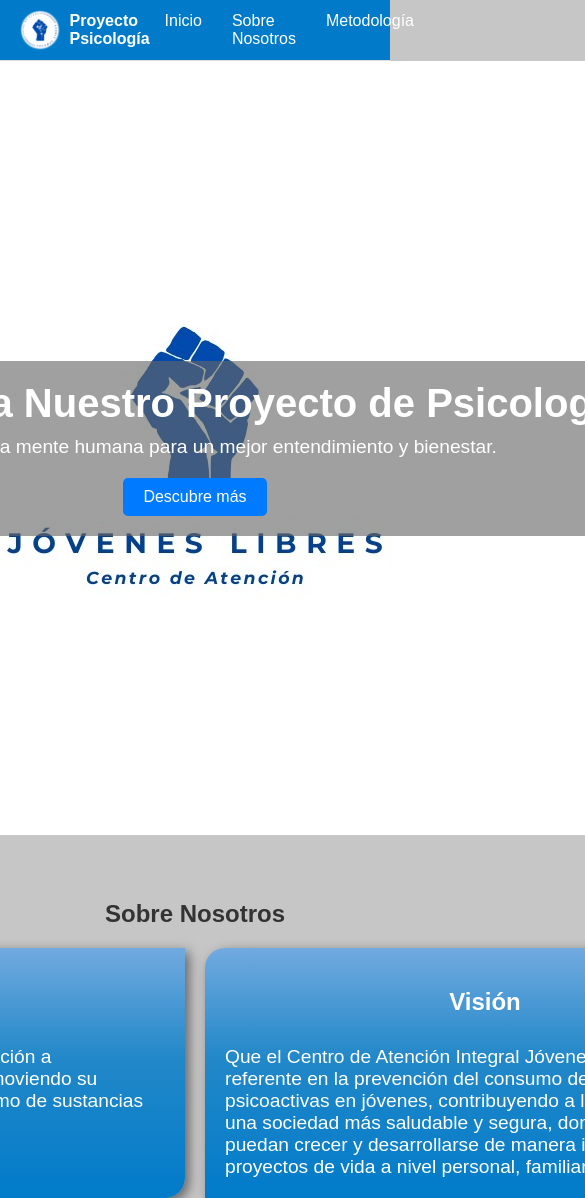
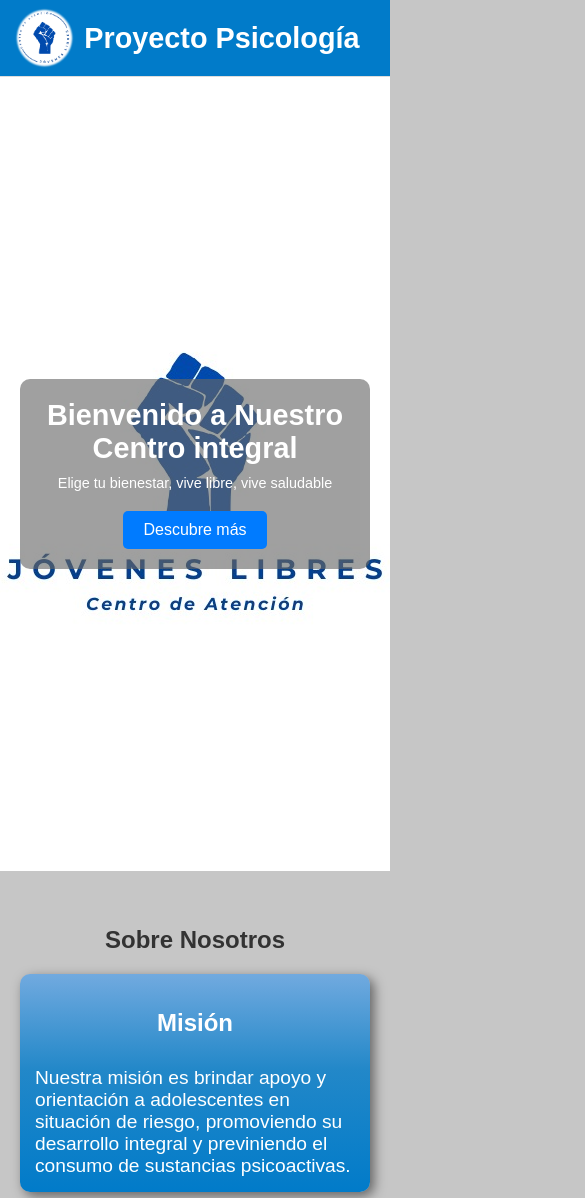
Before and after one commit to RG-uerrero/Proyecto_psicologia, a plain HTML site: page Index.html in a window 390 px wide. Shown: the top 1198 px of the page, 585 px wide, since content can reach past the window. Drawn offline with Linux system fonts and the light colour scheme; a web font is replaced by a local one.

Commit message:
pp__agregando-RD

```diff
--- a/Index.html
+++ b/Index.html
@@ -30,8 +30,8 @@
     <main class="main">
         <section id="inicio" class="hero">
             <div class="hero__content">
-                <h1 class="hero__title">Bienvenido a Nuestro Proyecto de Psicología</h1>
-                <p class="hero__description">Explorando la mente humana para un mejor entendimiento y bienestar.</p>
+                <h1 class="hero__title">Bienvenido a Nuestro Centro integral</h1>
+                <p class="hero__description">Elige tu bienestar, vive libre, vive saludable</p>
                 <a href="#sobre-nosotros" class="button button--primary">Descubre más</a>
             </div>
         </section>
--- a/styles.css
+++ b/styles.css
@@ -5,6 +5,7 @@
   --color_green: #a2d9bc;
   --color_blue: #017bc9;
   --color_gray: #6666669e;
+  --color_light-gray: #b3b3b3;
 }
 
 * {
@@ -21,6 +22,7 @@ body {
 
 a {
   text-decoration: none;
+  transition: color 0.3s ease; /* Transición suave */
 }
 
 .main {
@@ -126,6 +128,7 @@ a {
   padding: 10px 20px;
   border-radius: 5px;
   text-align: center;
+  transition: background-color 0.3s ease;
 }
 
 .button--primary {
@@ -140,7 +143,8 @@ a {
 /* Section (Bloque) */
 .section {
   padding: 50px 30px 40px;
-  width: 1200px;
+  max-width: 1200px;
+  width: 100%;
 }
 
 .section__title {
@@ -176,13 +180,8 @@ a {
   padding: 20px;
   width: 100%;
   height: auto;
-  -webkit-box-shadow: 4px 4px 12px 0px rgba(0, 0, 0, 0.5);
-  -moz-box-shadow: 4px 4px 12px 0px rgba(0, 0, 0, 0.5);
   box-shadow: 4px 4px 12px 0px rgba(0, 0, 0, 0.5);
   border-radius: 20px 0px 20px 0px;
-  -moz-border-radius: 20px 0px 20px 0px;
-  -webkit-border-radius: 20px 0px 20px 0px;
-  border: 3px solid #000000;
 }
 
 .card__title {
@@ -211,9 +210,11 @@ a {
 
 .contact {
   display: grid;
-  grid-template-columns: auto auto;
-  width: 1200px;
+  grid-template-columns: repeat(auto-fit, minmax(300px, 1fr)); /* Diseño responsivo */
+  max-width: 1200px;
+  width: 100%;
   height: 150px;
+  gap: 20px;
 }
 
 .contact__tittle{
@@ -237,3 +238,93 @@ a {
   align-items: center;
   height: 50px;
 }
+
+/* Responsive para pantallas medianas (tablets) */
+
+@media (max-width: 992px) {
+  .header__container, .section, .contact {
+    max-width: 100%;
+    padding: 0 15px;
+  }
+
+  .header__nav-link {
+    margin: 0 10px;
+  }
+
+  .section {
+    padding: 50px 30px 40px;
+    max-width: 1200px;
+    width: 100%;
+  }
+
+  .section--about .section__cards,
+  .section--methodology .section__cards {
+    flex-direction: column;
+    align-items: center;
+  }
+
+  .hero__title {
+    font-size: 2rem;
+  }
+
+  .hero__description {
+    font-size: 1rem;
+  }
+}
+
+/* Responsive para pantallas pequeñas (móviles) */
+@media (max-width: 768px) {
+  .header {
+    padding: 8px 0;
+  }
+
+  .header__nav {
+    display: none;
+  }
+
+  .header__logo-icon{
+    height: 60px;
+    margin-right: 10px;
+  }
+
+  .header__logo-text{
+    font-size: 1.8rem;
+  }
+
+  .hero {
+    min-height: calc(100vh - 50px);
+    padding: 20px;
+  }
+
+  .hero__title {
+    font-size: 1.8rem;
+  }
+
+  .hero__description {
+    font-size: 0.9rem;
+  }
+
+  .section {
+    padding: 40px 20px;
+  }
+
+  .card {
+    padding: 15px;
+    border-radius: 10px;
+  }
+
+  .contact {
+    grid-template-columns: 1fr;
+    height: auto;
+  }
+
+  .contact__tittle {
+    font-size: 1.5rem;
+    text-align: center;
+  }
+
+  .contact__info {
+    font-size: 1rem;
+    text-align: center;
+  }
+}
```
